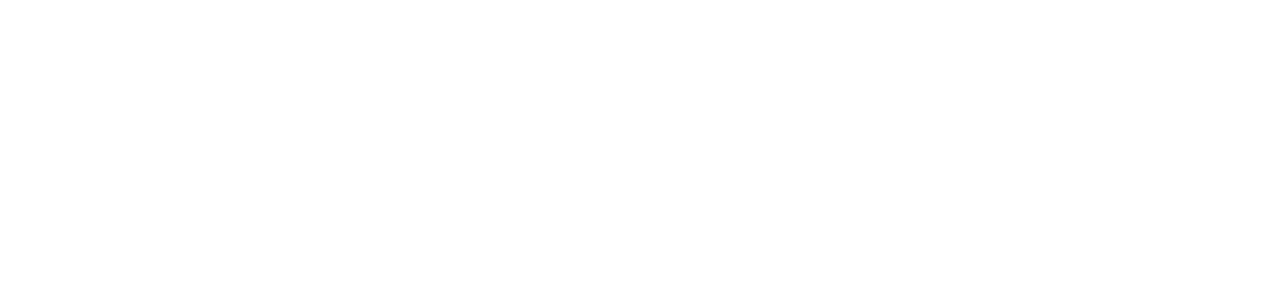
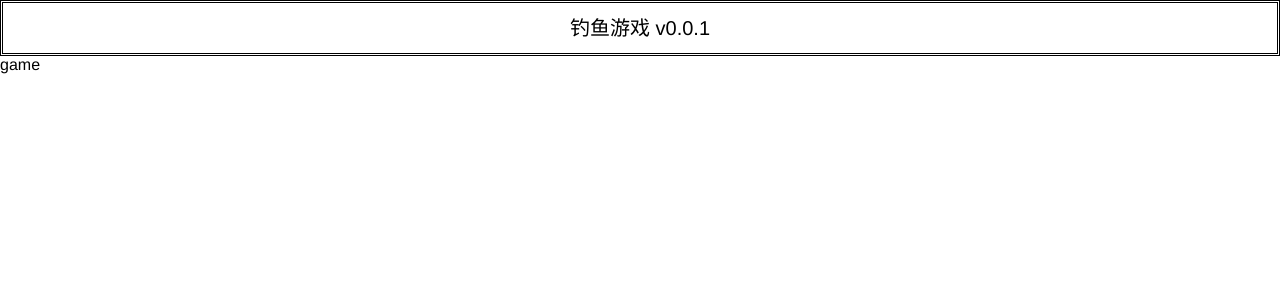
Before and after one commit to zzw105/fishing, a Vue app: page /game in a window 1280 px wide. Before the commit this address had no page. Shown: the top 300 px of the page. Built offline with nearby package versions, Linux system fonts and the light colour scheme.

Commit message:
完成基本跳转

```diff
--- a/src/App.vue
+++ b/src/App.vue
@@ -16,9 +16,10 @@
       isPlay: false,
     };
   },
-  mounted() {
-    console.log();
-    this.isPlay = this.$route.path !== "/";
+  watch: {
+    $route(val) {
+      this.isPlay = val.path !== "/";
+    },
   },
 });
 </script>
@@ -29,6 +30,9 @@
   -webkit-font-smoothing: antialiased;
   -moz-osx-font-smoothing: grayscale;
   height: 100%;
+  width: 100%;
+  display: flex;
+  flex-direction: column;
 }
 
 body,
--- a/src/components/Title.vue
+++ b/src/components/Title.vue
@@ -1,5 +1,5 @@
 <template>
-  <div class="title">title</div>
+  <div class="title">钓鱼游戏 v0.0.1</div>
 </template>
 
 <script>
@@ -8,4 +8,11 @@
 };
 </script>
 
-<style scoped></style>
+<style lang="less" scoped>
+.title {
+  line-height: 50px;
+  font-size: 20px;
+  text-align: center;
+  border: 3px double #000;
+}
+</style>
--- a/src/router/index.ts
+++ b/src/router/index.ts
@@ -1,5 +1,6 @@
 import { createRouter, createWebHistory, RouteRecordRaw } from "vue-router";
-import Home from "../views/Home.vue";
+import Home from "@/views/Home.vue";
+import Game from "@/views/Game.vue";
 
 const routes: Array<RouteRecordRaw> = [
   {
@@ -8,13 +9,9 @@
     component: Home,
   },
   {
-    path: "/about",
-    name: "About",
-    // route level code-splitting
-    // this generates a separate chunk (about.[hash].js) for this route
-    // which is lazy-loaded when the route is visited.
-    component: () =>
-      import(/* webpackChunkName: "about" */ "../views/About.vue"),
+    path: "/game",
+    name: "Game",
+    component: Game,
   },
 ];
 
--- a/src/views/About.vue
+++ /dev/null
@@ -1,5 +0,0 @@
-<template>
-  <div class="about">
-    <h1>This is an about page</h1>
-  </div>
-</template>
--- /dev/null
+++ b/src/views/Game.vue
@@ -0,0 +1,11 @@
+<template>
+  <div class="game">game</div>
+</template>
+
+<script>
+export default {
+  name: "Game",
+};
+</script>
+
+<style scoped></style>
--- a/src/views/Home.vue
+++ b/src/views/Home.vue
@@ -1,16 +1,21 @@
 <template>
   <div class="home">
     <img alt="Vue logo" src="@/assets/svg/fishingLogo.svg" />
-    <el-button size="large" type="primary">开始钓鱼</el-button>
+    <el-button size="large" type="primary" @click="toGame">开始钓鱼</el-button>
   </div>
 </template>
 
 <script lang="ts">
 import { defineComponent } from "vue";
+import router from "@/router";
 
 export default defineComponent({
   name: "Home",
-  components: {},
+  methods: {
+    toGame: () => {
+      router.push({ name: "Game" });
+    },
+  },
 });
 </script>
 
```
